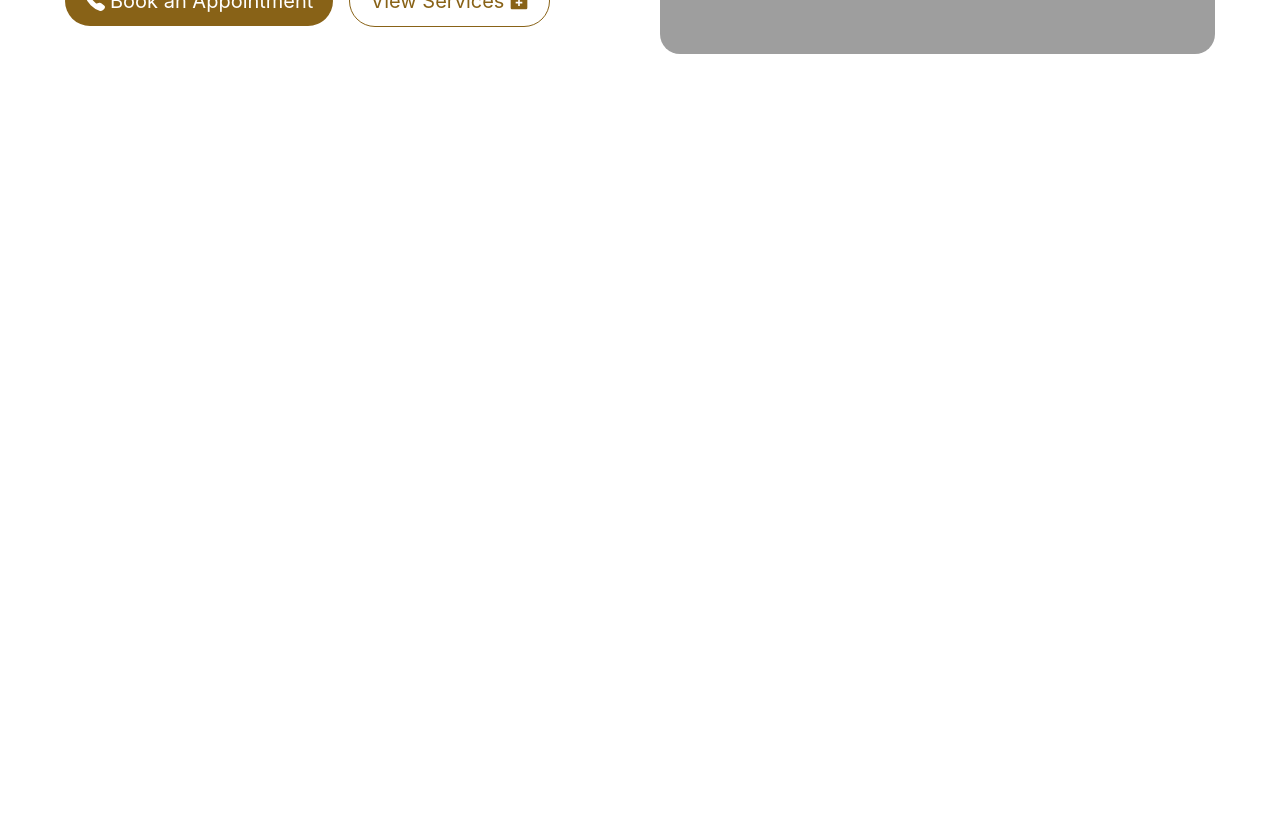
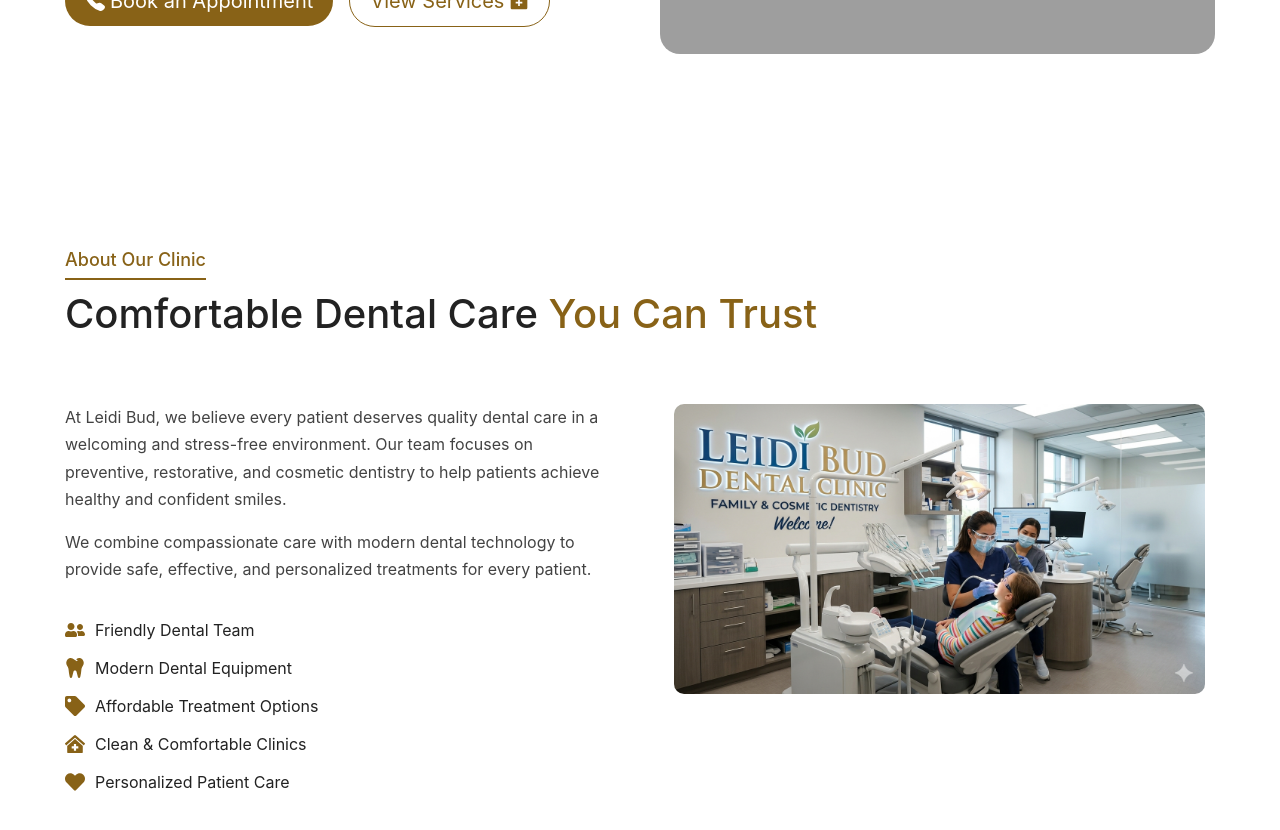
Before and after one commit to orlando-delacruz/my-portfolio, a React (Vite) app: page / in a window 1280 px wide. Shown: the part 600-1430 px from the top of the page. Before the commit the page ends 800 px from the top, so only its background shows below. Built offline with nearby package versions, Linux system fonts and the light colour scheme; grey boxes are pictures that could not be loaded; a web font is replaced by a local one.

Commit message:
feature: about section

```diff
--- a/index.html
+++ b/index.html
@@ -2,7 +2,7 @@
 <html lang="en">
   <head>
     <meta charset="UTF-8" />
-    <link rel="icon" type="image/svg+xml" href="/favicon.svg" />
+    <link rel="icon" type="image/png" href="/logo.png" />
     <meta name="viewport" content="width=device-width, initial-scale=1.0" />
     <title>Leidi Bud Dentals</title>
   </head>
--- /dev/null
+++ b/src/data/HomePage/about.js
@@ -0,0 +1,31 @@
+// src/data/HomePage/about.js
+import AboutBg from "../../assets/images/about-bg.png"
+
+import {
+  FaUserFriends,
+  FaTooth,
+  FaTag,
+  FaClinicMedical,
+  FaHeart,
+} from "react-icons/fa";
+
+export const about = {
+  eyebrow: "About Our Clinic",
+  headingStart: "Comfortable Dental Care ",
+  headingAccent: "You Can Trust",
+  body: [
+    "At Leidi Bud, we believe every patient deserves quality dental care in a welcoming and stress-free environment. Our team focuses on preventive, restorative, and cosmetic dentistry to help patients achieve healthy and confident smiles.",
+    "We combine compassionate care with modern dental technology to provide safe, effective, and personalized treatments for every patient.",
+  ],
+  highlights: [
+    { id: "team", Icon: FaUserFriends, label: "Friendly Dental Team" },
+    { id: "equipment", Icon: FaTooth, label: "Modern Dental Equipment" },
+    { id: "affordable", Icon: FaTag, label: "Affordable Treatment Options" },
+    { id: "clean", Icon: FaClinicMedical, label: "Clean & Comfortable Clinics" },
+    { id: "care", Icon: FaHeart, label: "Personalized Patient Care" },
+  ],
+  image: {
+    src: AboutBg,
+    alt: "Inside Leidi Bud dental clinic — bright, clean, and welcoming treatment room",
+  },
+};
--- a/src/pages/public/Home/Home.jsx
+++ b/src/pages/public/Home/Home.jsx
@@ -1,12 +1,13 @@
 // src/pages/public/Home/index.jsx
 import { Suspense, lazy } from "react";
 import Header from "../../../components/layout/Header/Header";
+import Hero from "./sections/Hero";
 
-const Hero = lazy(() => import("./sections/Hero"));
+const About = lazy(() => import("./sections/About"));
 
 const SectionFallback = () => (
   <div
-    style={{ minHeight: "100dvh", background: "#FFFFFF" }}
+    style={{ minHeight: "60vh", background: "#fff" }}
     role="status"
     aria-label="Loading section"
   />
@@ -16,8 +17,9 @@ const Home = () => (
   <>
     <Header />
     <main id="main-content">
+      <Hero />
       <Suspense fallback={<SectionFallback />}>
-        <Hero />
+        <About />
       </Suspense>
     </main>
   </>
--- /dev/null
+++ b/src/pages/public/Home/sections/About/About.jsx
@@ -0,0 +1,61 @@
+// src/pages/public/Home/sections/About/About.jsx
+import { memo } from "react";
+import * as S from "./About.styled";
+import { about } from "../../../../../data/HomePage/about";
+
+/* ─── Highlights list ─────────────────────────────────── */
+const HighlightList = memo(({ highlights }) => (
+  <S.HighlightList>
+    {highlights.map(({ id, Icon, label }) => (
+      <S.HighlightItem key={id}>
+        <Icon aria-hidden="true" />
+        <span>{label}</span>
+      </S.HighlightItem>
+    ))}
+  </S.HighlightList>
+));
+HighlightList.displayName = "HighlightList";
+
+/* ─── Main component ──────────────────────────────────── */
+const About = () => {
+  const { eyebrow, headingStart, headingAccent, body, highlights, image } = about;
+
+  return (
+    <S.AboutSection id="about" aria-labelledby="about-heading">
+      {/* Header */}
+      <S.SectionHeader>
+        <S.Eyebrow>{eyebrow}</S.Eyebrow>
+        <S.Heading id="about-heading">
+          {headingStart}
+          <span className="accent">{headingAccent}</span>
+        </S.Heading>
+      </S.SectionHeader>
+
+      {/* Body — two-column grid */}
+      <S.AboutBody>
+        {/* Left: paragraphs + feature list */}
+        <S.AboutContent>
+          <S.BodyText>
+            {body.map((paragraph, i) => (
+              <p key={i}>{paragraph}</p>
+            ))}
+          </S.BodyText>
+
+          <HighlightList highlights={highlights} />
+        </S.AboutContent>
+
+        {/* Right: clinic photo */}
+        <S.AboutImage
+          src={image.src}
+          alt={image.alt}
+          loading="lazy"
+          decoding="async"
+          width={800}
+          height={475}
+        />
+      </S.AboutBody>
+    </S.AboutSection>
+  );
+};
+
+export default memo(About);
--- /dev/null
+++ b/src/pages/public/Home/sections/About/About.styled.js
@@ -0,0 +1,133 @@
+// src/pages/public/Home/sections/About/About.styled.js
+import styled, { keyframes } from "styled-components";
+import theme from "../../../../../styles/theme";
+
+const fadeUp = keyframes`
+  from { opacity: 0; transform: translateY(20px); }
+  to   { opacity: 1; transform: translateY(0); }
+`;
+
+/* ─── Section ─────────────────────────────────────────── */
+export const AboutSection = styled.section`
+  background: ${theme.colors.background};
+  display: flex;
+  flex-direction: column;
+  gap: 50px;
+  overflow: hidden;
+
+  @media ${theme.media.tablet} {
+    padding: 80px 30px 60px;
+    gap: 40px;
+  }
+
+  @media ${theme.media.mobile} {
+    padding: 60px 20px 50px;
+    gap: 32px;
+  }
+`;
+
+/* ─── Header block ────────────────────────────────────── */
+export const SectionHeader = styled.header`
+  display: flex;
+  flex-direction: column;
+  gap: 4px;
+  animation: ${fadeUp} 0.55s ease both;
+`;
+
+export const Eyebrow = styled.span`
+  display: inline-block;
+  padding-bottom: 5px;
+  border-bottom: 2px solid ${theme.colors.primary};
+  color: ${theme.colors.primary};
+  font-size: ${theme.typography.size.md};
+  font-weight: ${theme.typography.weight.medium};
+  line-height: 1.5;
+  width: fit-content;
+`;
+
+export const Heading = styled.h2`
+  font-size: ${theme.typography.heading.h2};
+  font-weight: ${theme.typography.weight.medium};
+  line-height: 1.5;
+  color: ${theme.colors.black};
+  margin: 0;
+
+  span.accent {
+    color: ${theme.colors.primary};
+  }
+`;
+
+/* ─── Body layout — text + image ─────────────────────── */
+export const AboutBody = styled.div`
+  display: grid;
+  grid-template-columns: 1fr 1fr;
+  gap: 48px;
+  align-items: start;
+  animation: ${fadeUp} 0.65s 0.1s ease both;
+
+  @media ${theme.media.tablet} {
+    grid-template-columns: 1fr;
+    gap: 32px;
+  }
+`;
+
+/* ─── Left — copy + highlights ───────────────────────── */
+export const AboutContent = styled.div`
+  display: flex;
+  flex-direction: column;
+  gap: 35px;
+  padding: 10px 0;
+`;
+
+export const BodyText = styled.div`
+  display: flex;
+  flex-direction: column;
+  gap: 16px;
+
+  p {
+    font-size: ${theme.typography.size.body};
+    color: ${theme.colors.black};
+    line-height: 1.7;
+    margin: 0;
+    opacity: 0.85;
+  }
+`;
+
+export const HighlightList = styled.ul`
+  display: flex;
+  flex-direction: column;
+  gap: 14px;
+  list-style: none;
+  padding: 0;
+  margin: 0;
+`;
+
+export const HighlightItem = styled.li`
+  display: flex;
+  align-items: center;
+  gap: 10px;
+  font-size: ${theme.typography.size.body};
+  color: ${theme.colors.black};
+  line-height: 1.5;
+
+  svg {
+    flex-shrink: 0;
+    font-size: 20px;
+    color: ${theme.colors.primary};
+  }
+`;
+
+/* ─── Right — image ───────────────────────────────────── */
+export const AboutImage = styled.img`
+  width: 100%;
+  height: auto;
+  border-radius: 20px;
+  object-fit: cover;
+  aspect-ratio: 16 / 9;
+  display: block;
+  padding: 10px;
+
+  @media ${theme.media.tablet} {
+    order: -1;
+  }
+`;
--- /dev/null
+++ b/src/pages/public/Home/sections/About/index.js
@@ -0,0 +1,2 @@
+// src/pages/public/Home/sections/About/index.js
+export { default } from "./About";
```
Also changed, not shown: public/logo.png (added), src/assets/images/about-bg.png (added).
